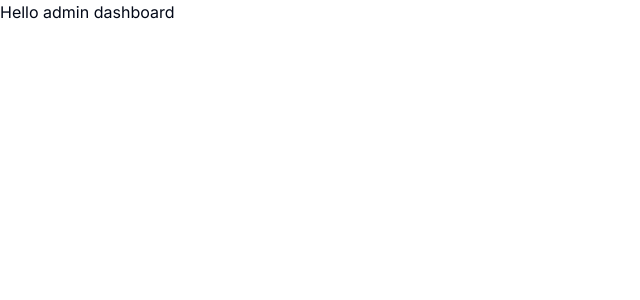
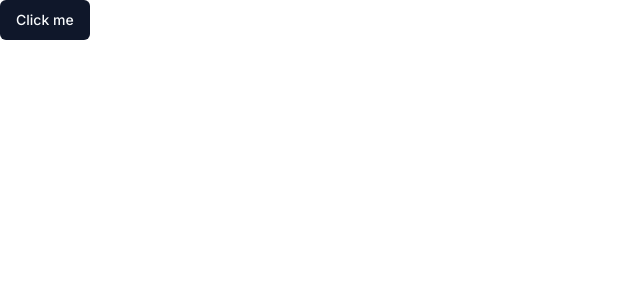
Before and after one commit to CantBeSubh/omnic-outlet-admin, a Next.js app: page / in a window 1280 px wide. Shown: the top 300 px of the page, without its empty margins (0-640 px from the left). Built offline with nearby package versions, Linux system fonts and the light colour scheme.

Commit message:
Basic Auth with clerk

```diff
--- /dev/null
+++ b/app/(auth)/(routes)/sign-in/[[...sign-in]]/page.tsx
@@ -0,0 +1,5 @@
+import { SignIn } from "@clerk/nextjs";
+
+export default function Page() {
+    return <SignIn />;
+}
--- /dev/null
+++ b/app/(auth)/(routes)/sign-up/[[...sign-up]]/page.tsx
@@ -0,0 +1,5 @@
+import { SignUp } from "@clerk/nextjs";
+
+export default function Page() {
+    return <SignUp />;
+}
--- a/app/(root)/page.tsx
+++ b/app/(root)/page.tsx
@@ -1,7 +1,9 @@
-import Image from 'next/image'
+import { Button } from "@/components/ui/button";
 
 export default function Home() {
   return (
-    <h1>Hello admin dashboard</h1>
-  )
+    <>
+      <Button variant="default">Click me</Button>
+    </>
+  );
 }
--- a/app/layout.tsx
+++ b/app/layout.tsx
@@ -1,22 +1,25 @@
-import './globals.css'
-import type { Metadata } from 'next'
-import { Inter } from 'next/font/google'
+import "./globals.css";
+import type { Metadata } from "next";
+import { Inter } from "next/font/google";
+import { ClerkProvider } from "@clerk/nextjs";
 
-const inter = Inter({ subsets: ['latin'] })
+const inter = Inter({ subsets: ["latin"] });
 
 export const metadata: Metadata = {
-  title: 'Admin Dashboard',
+  title: "Admin Dashboard",
   description: "Admin Dashboard for Omnic's Outlet",
-}
+};
 
 export default function RootLayout({
   children,
 }: {
-  children: React.ReactNode
+  children: React.ReactNode;
 }) {
   return (
-    <html lang="en">
-      <body className={inter.className}>{children}</body>
-    </html>
-  )
+    <ClerkProvider>
+      <html lang="en">
+        <body className={inter.className}>{children}</body>
+      </html>
+    </ClerkProvider>
+  );
 }
--- /dev/null
+++ b/components/ui/button.tsx
@@ -0,0 +1,56 @@
+import * as React from "react"
+import { Slot } from "@radix-ui/react-slot"
+import { cva, type VariantProps } from "class-variance-authority"
+
+import { cn } from "@/lib/utils"
+
+const buttonVariants = cva(
+  "inline-flex items-center justify-center rounded-md text-sm font-medium ring-offset-background transition-colors focus-visible:outline-none focus-visible:ring-2 focus-visible:ring-ring focus-visible:ring-offset-2 disabled:pointer-events-none disabled:opacity-50",
+  {
+    variants: {
+      variant: {
+        default: "bg-primary text-primary-foreground hover:bg-primary/90",
+        destructive:
+          "bg-destructive text-destructive-foreground hover:bg-destructive/90",
+        outline:
+          "border border-input bg-background hover:bg-accent hover:text-accent-foreground",
+        secondary:
+          "bg-secondary text-secondary-foreground hover:bg-secondary/80",
+        ghost: "hover:bg-accent hover:text-accent-foreground",
+        link: "text-primary underline-offset-4 hover:underline",
+      },
+      size: {
+        default: "h-10 px-4 py-2",
+        sm: "h-9 rounded-md px-3",
+        lg: "h-11 rounded-md px-8",
+        icon: "h-10 w-10",
+      },
+    },
+    defaultVariants: {
+      variant: "default",
+      size: "default",
+    },
+  }
+)
+
+export interface ButtonProps
+  extends React.ButtonHTMLAttributes<HTMLButtonElement>,
+    VariantProps<typeof buttonVariants> {
+  asChild?: boolean
+}
+
+const Button = React.forwardRef<HTMLButtonElement, ButtonProps>(
+  ({ className, variant, size, asChild = false, ...props }, ref) => {
+    const Comp = asChild ? Slot : "button"
+    return (
+      <Comp
+        className={cn(buttonVariants({ variant, size, className }))}
+        ref={ref}
+        {...props}
+      />
+    )
+  }
+)
+Button.displayName = "Button"
+
+export { Button, buttonVariants }
--- a/package.json
+++ b/package.json
@@ -9,6 +9,8 @@
     "lint": "next lint"
   },
   "dependencies": {
+    "@clerk/nextjs": "^4.21.14",
+    "@radix-ui/react-slot": "^1.0.2",
     "@types/node": "20.4.1",
     "@types/react": "18.2.14",
     "@types/react-dom": "18.2.6",
```
Also changed, not shown: middleware.ts (added, +7 -0 lines), 2 other files (tests, documents, lock files or other folders).
